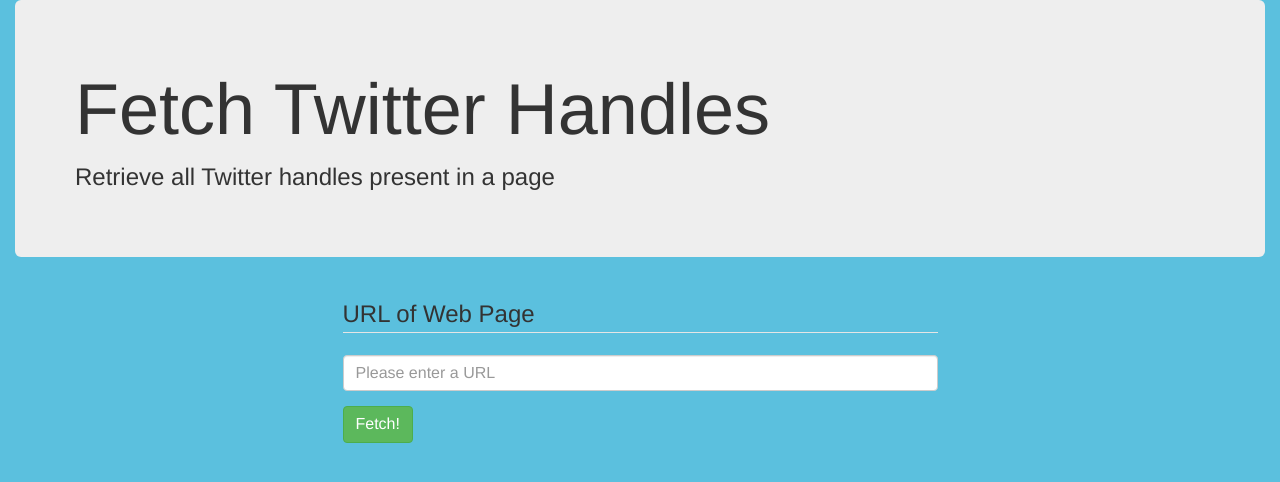
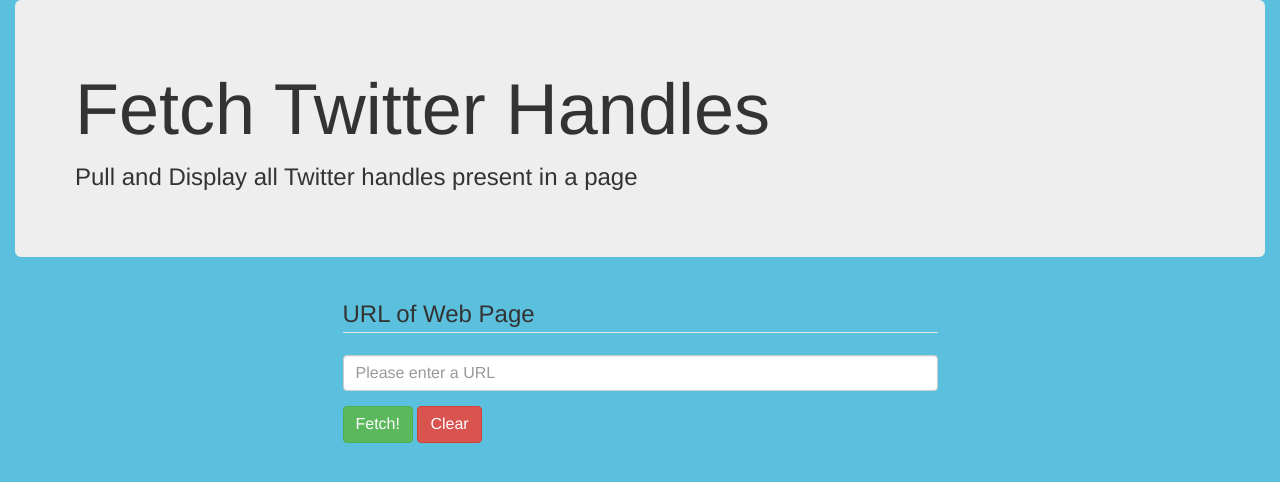
Before and after one commit to kushankr/twitter_django, a Django app: page /twitter_project/ in a window 1280 px wide. Shown: the top 482 px of the page. Run offline with Django 3.2, Linux system fonts and the light colour scheme; some libraries are stand-ins or nearby versions.

Commit message:
Added functionality and optimized code
- Added a 'Clear' button to reset fields and display
- Optimized JS Code

```diff
--- a/twitter_project/static/twitter_project/index.js
+++ b/twitter_project/static/twitter_project/index.js
@@ -23,31 +23,27 @@ $(function () {
   // This function returns all Twitter Handles
   // present in a web page.
   processResponse = function (data, twitterFlag) {
-    var anchors, twitterUrlPattern, twitterHandles, linkString;
+    var anchors, twitterHandles;
 
     // Find all links that start with
     // 'http:// or https:// twitter.com'
     // process Link text and Link parent text
-    anchors = $(data).find('a');
     if (twitterFlag) {
-      twitterUrlPattern= new RegExp('^/','i');
+      anchors = $('a[href^="/"]', $(data));
     }
     else {
-      twitterUrlPattern = new RegExp('^(http|https)://twitter.com/','i');
+      anchors = $('a[href^="http://twitter.com"], a[href^="https://twitter.com"]', $(data));
     }
 
     twitterHandles = {};
     anchors.each(function () {
-      linkString = $(this).attr('href');
-      if (twitterUrlPattern.test(linkString)) {
-        twitterHandles = getTwitterHandles($(this).text(), twitterHandles);
-        twitterHandles = getTwitterHandles($(this).parent().text(), twitterHandles);
-      }
+      twitterHandles = getTwitterHandles($(this).text(), twitterHandles);
+      twitterHandles = getTwitterHandles($(this).parent().text(), twitterHandles);
     });
     return Object.keys(twitterHandles);
   };
 
-  $('form').submit(function( event ) {
+  $('form').submit(function (event) {
     var csrfToken, inputURL;
 
     // Get value of URL entered in Textbox
@@ -59,7 +55,7 @@ $(function () {
 
     // Source: http://stackoverflow.com/questions/15005500/loading-cross-domain-html-page-with-ajax
     // To enable cross domain access
-    $.ajaxPrefilter( function (options) {
+    $.ajaxPrefilter(function (options) {
       if (options.crossDomain && jQuery.support.cors) {
         var http = (window.location.protocol === 'http:' ? 'http:' : 'https:');
         options.url = http + '//cors-anywhere.herokuapp.com/' + options.url;
@@ -95,18 +91,30 @@ $(function () {
               twitterHandles = processResponse(response, isTwitter);
               // Show and populate text area
               // with Twitter Handles
-              $('#twitter_handles_textarea').val(twitterHandles.join('\n'));
-              $('#twitter_handles_textarea').show();
+              $('#twitter_handles_textarea').val(twitterHandles.join(' '));
+              $('#div_textarea').show();
           });
         }
         // If form is invalid
         else {
-          $('#twitter_handles_textarea').hide();
-          $('body').html(data);
+          $('#div_textarea').hide();
+          $('div.form-group').attr('class', 'form-group has-error');
+          $('.form-group').html($('.form-group', $(data)).html());
         }
       },
       error: function (data) {
       }
     });
   });
+
+  $('#clear_text').on('click', function() {
+    // Hide Textarea
+    $('#div_textarea').hide();
+    // Set value of input field as empty
+    $('#id_input_url').val('');
+    // Remove any existing error messages
+    $('div.form-group').attr('class','form-group');
+    $('label').remove();
+  });
+
 });
--- a/twitter_project/static/twitter_project/style.css
+++ b/twitter_project/static/twitter_project/style.css
@@ -6,7 +6,10 @@ body {
   background-color: #5bc0de;
 }
 
+#div_textarea {
+  display: none;
+}
+
 #twitter_handles_textarea {
-  display: none;
   resize: none;
 }
--- a/twitter_project/templates/base.html
+++ b/twitter_project/templates/base.html
@@ -17,7 +17,7 @@
       <div class='row-fluid'>
         <div class='jumbotron'>
             <h1>Fetch Twitter Handles</h1>
-            <p>Retrieve all Twitter handles present in a page</p>
+            <p>Pull and Display all Twitter handles present in a page</p>
         </div>
           {% block content %}{% endblock %}
       </div>
--- a/twitter_project/templates/twitter_project/index.html
+++ b/twitter_project/templates/twitter_project/index.html
@@ -14,19 +14,21 @@
       <div class='form-group {% if form.errors.input_url %} has-error {% endif %}'>
         {% for error in form.errors.input_url %}
           <label class='control-label' for='{{ form.input_url.id_for_label }}'>
-              {{ error }}
+            {{ error }}
           </label>
         {% endfor %}
         <input type='text' class='form-control' name='{{ form.input_url.name }}' id='id_input_url' value = '' placeholder='Please enter a URL' />
       </div>
       <button type='submit' class='btn btn-success'>Fetch!</button>
+      <button type='button' class='btn btn-danger' id='clear_text'>Clear</button>
     </div>
   </div>
   </form>
 
-  <div class='row-fluid top-buffer'>
+  <div class='row-fluid top-buffer' id='div_textarea'>
     <div class='col-md-6 col-md-offset-3'>
-      <textarea class='form-control' rows ='10' id='twitter_handles_textarea' readonly></textarea>
+      <legend>Twitter Handles</legend>
+      <textarea class='form-control' id='twitter_handles_textarea' readonly></textarea>
     </div>
   </div>
 
```
